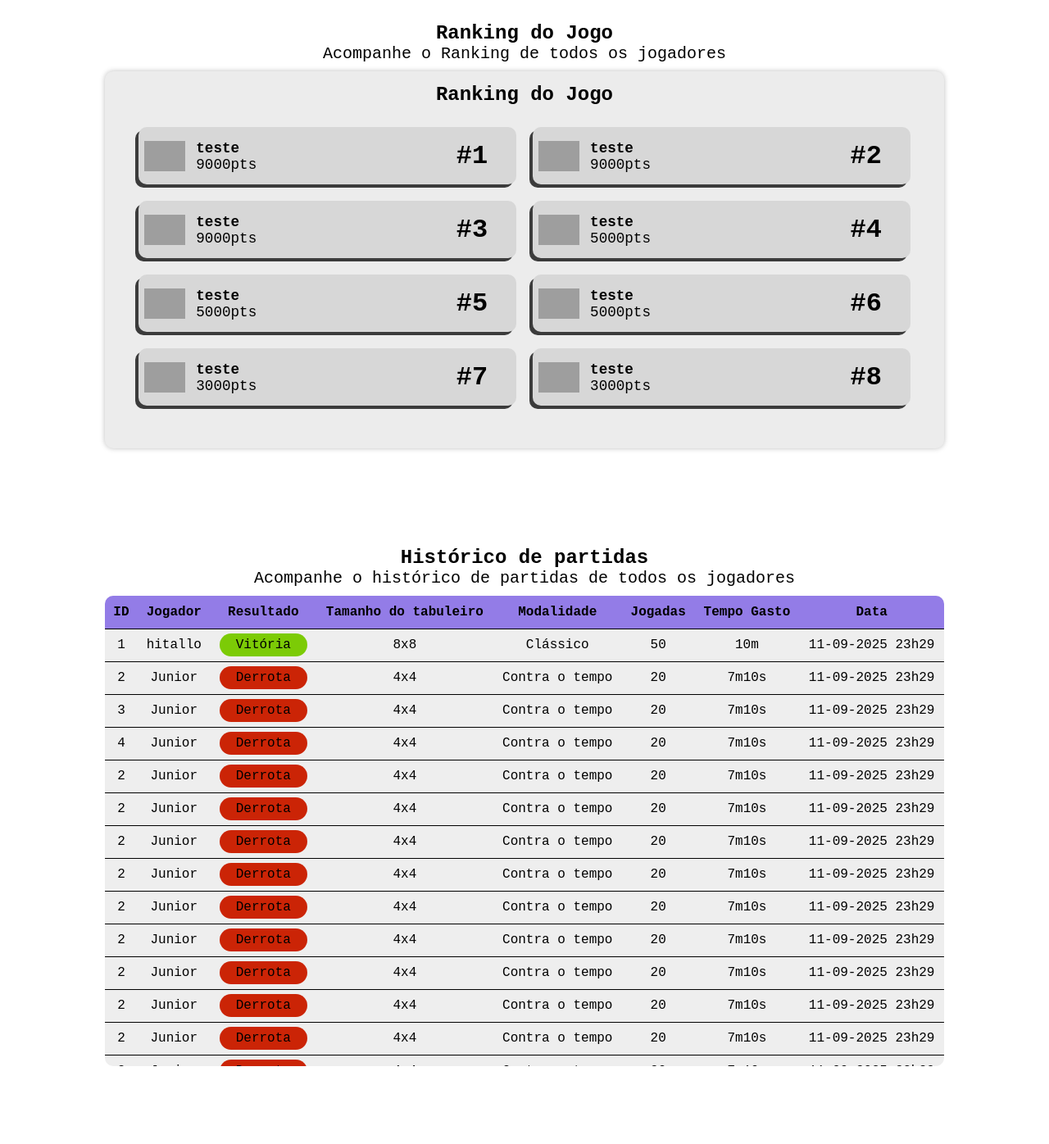
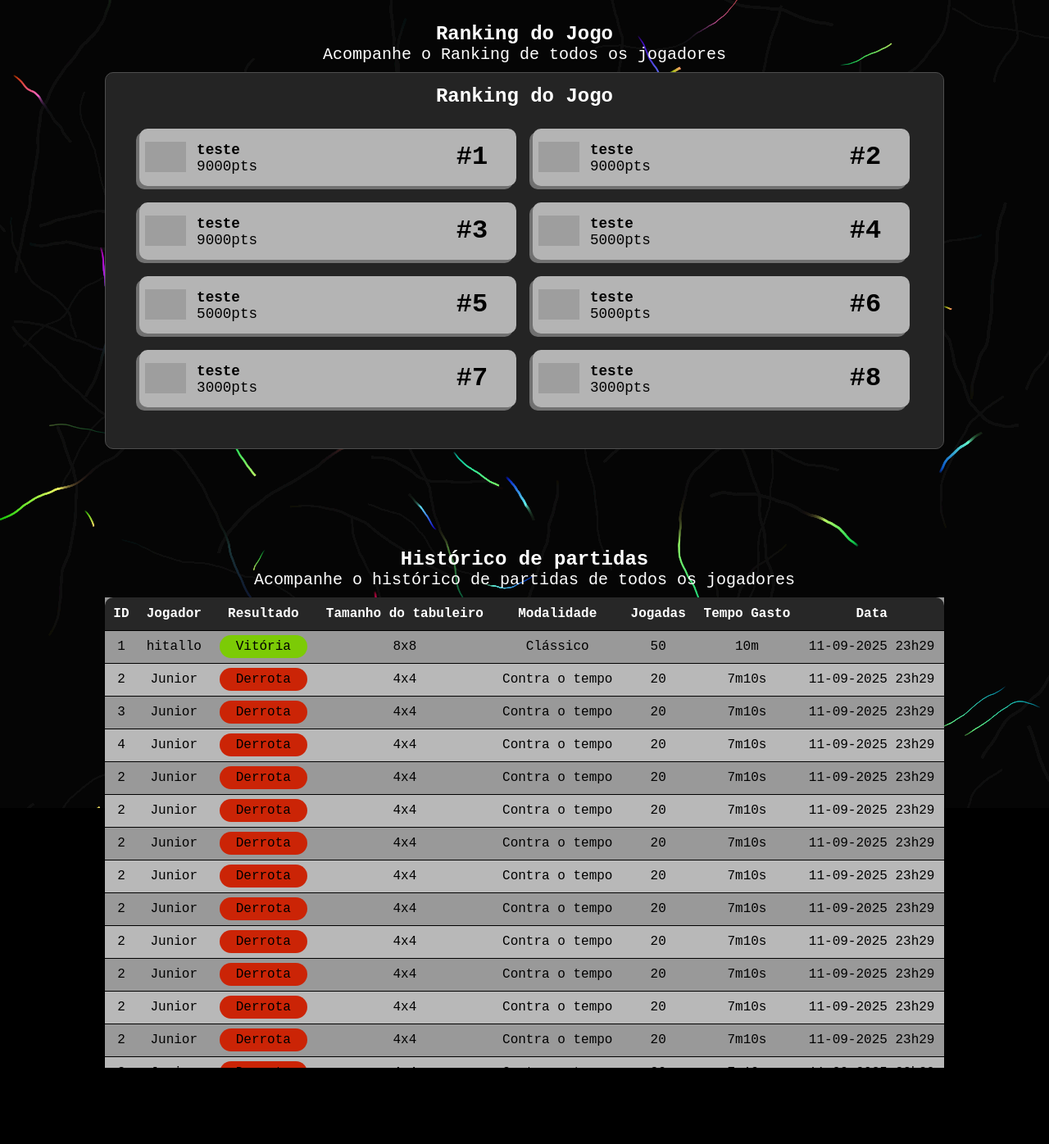
Before and after one commit to NelsonModenezNeto/memory-game-pweb, a PHP site: page /pages/estatisticas/index.html in a window 1280 px wide. Shown: the whole page at 82% size. Run offline with PHP 8.4, Linux system fonts and the light colour scheme; grey boxes are pictures that could not be loaded.

Commit message:
fix: page estatisticas dark mode

```diff
--- a/pages/estatisticas/index.html
+++ b/pages/estatisticas/index.html
@@ -9,6 +9,9 @@
 </head>
 
 <body>
+
+    <canvas id="background-canvas"></canvas>
+
     <div class="display">
         <section class="ranking-section">
             <div class="title">
@@ -56,8 +59,10 @@
             </div>
         </section>
     </div>
+
     <script type="module" src="load-ranking.js"></script>
     <script type="module" src="load-logs.js"></script>
+    <script src="../background.js"></script>
 </body>
 
 </html>
--- a/pages/estatisticas/style.css
+++ b/pages/estatisticas/style.css
@@ -8,18 +8,13 @@
 body {
     min-height: 100vh;
     position: relative;
+    background-color: black;
 }
 
 .display {
     display: flex;
     flex-direction: column;
     height: 100vh;
-}
-
-/*Remover*/
-.display>section {
-    width: 100%;
-    height: 100%;
 }
 
 .ranking-section,
@@ -31,12 +26,12 @@ body {
 }
 
 .ranking-display {
-    background: rgb(236, 236, 236);
-    box-shadow: 0px 0px 6px rgba(0, 0, 0, 0.26);
+    background: rgb(36, 36, 36);
     height: 80%;
     width: 80%;
     border-radius: 10px;
     color: rgb(0, 0, 0);
+    border: 1px solid rgb(78, 78, 78);
 }
 
 .ranking-display .title {
@@ -44,9 +39,15 @@ body {
     display: flex;
     justify-content: center;
     align-items: center;
+    color: white;
+}
+
+.title{
+    color: white;
 }
 
 .subTitle {
+    color: white;
     font-size: 20px;
     margin-bottom: 10px;
 }
@@ -71,19 +72,19 @@ body {
     flex-wrap: wrap;
     gap: 20px;
     margin-top: 10px;
-    scrollbar-width: thin;
-    scrollbar-color: #141414 transparent;
+    scrollbar-width: 10px;
+    scrollbar-color: #f7f7f7 transparent;
 }
 
 .ranking-card {
     position: relative;
     display: flex;
-    box-shadow: -4px 4px 0px 0px rgba(0, 0, 0, 0.75);
+    box-shadow: -4px 4px 0px 0px rgba(139, 139, 139, 0.75);
     padding: 10px;
     border-radius: 10px;
     height: 70px;
     width: 45%;
-    background: rgb(215, 215, 215);
+    background: rgb(180, 180, 180);
 }
 
 .ranking-card:hover {
@@ -145,6 +146,9 @@ body {
 .logs-display .content {
     overflow: auto;
     height: 100%;
+    scrollbar-width: 10px;
+    scrollbar-color: #ffffff transparent;
+    background-color: #999999;
 }
 
 .logs-display table {
@@ -160,6 +164,14 @@ body {
     padding: 5px 10px;
 }
 
+.logs-display table tr:nth-child(even) {
+    background-color: #b8b8b8;
+}
+
+.logs-display table tr:nth-child(odd) {
+    background-color: #999999;
+}
+
 .logs-display tbody tr {
     border-top: 1px solid black;
 }
@@ -171,9 +183,10 @@ body {
 }
 
 .logs-display .content table thead th {
+    color: white;
     position: sticky;
     top: 0;
-    background-color: #937ce7;
+    background-color: #272727;
 }
 
 .logs-display table th:first-child {
@@ -205,3 +218,11 @@ body {
     padding: 5px 20px;
     box-sizing: border-box;
 }
+
+#background-canvas {
+    position: fixed;
+    width: 100vw;
+    height: 100vh;
+    background: transparent;
+    z-index: -1;
+}
--- a/pages/home/home.html
+++ b/pages/home/home.html
@@ -9,7 +9,9 @@
 </head>
 
 <body>
+
     <canvas id="background-canvas"></canvas>
+
     <div class="container">
         <div class="content-menu">
             <div class="title">
@@ -30,7 +32,6 @@
         </div>
     </div>
 
-
     <script src="../background.js"></script>
 </body>
 
```
